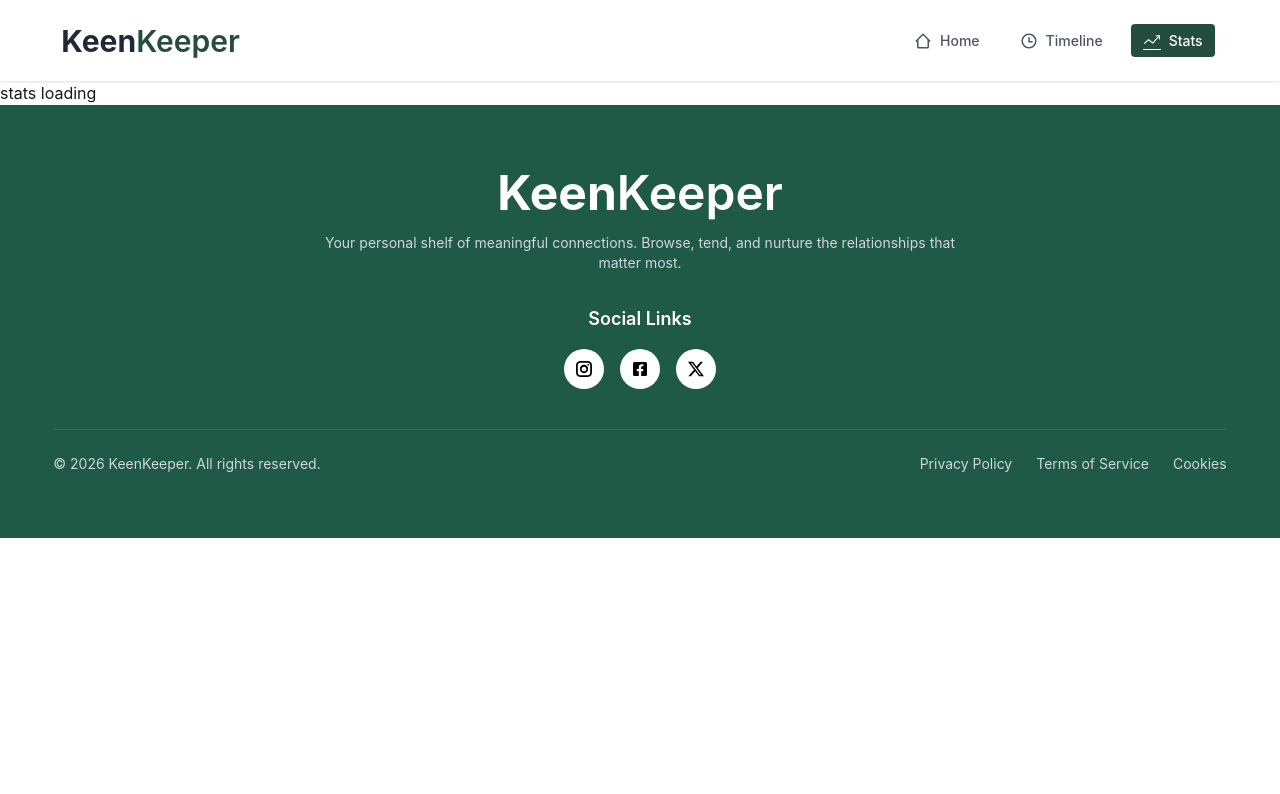
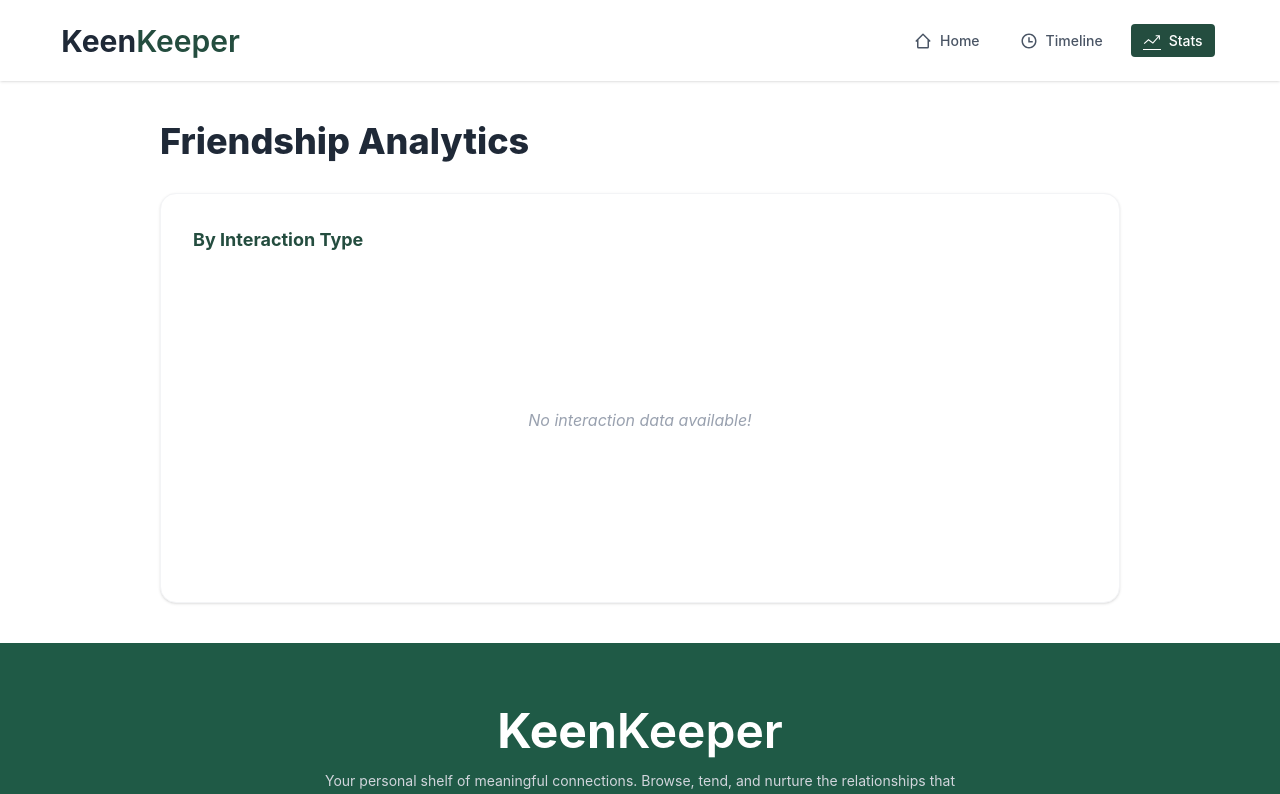
Before and after one commit to saiful-islam-soaus-45/assignment-7, a React (Vite) app: page /stats in a window 1280 px wide. Shown: the top 794 px of the page. Built offline with nearby package versions, Linux system fonts and the light colour scheme.

Commit message:
added stats page and interaction chart

```diff
--- a/package.json
+++ b/package.json
@@ -19,6 +19,7 @@
     "react-loading-indicators": "^1.0.1",
     "react-router": "^7.15.0",
     "react-router-dom": "^7.15.1",
+    "recharts": "^3.8.1",
     "tailwindcss": "^4.3.0"
   },
   "devDependencies": {
--- a/src/pages/stats/Stats.jsx
+++ b/src/pages/stats/Stats.jsx
@@ -1,7 +1,78 @@
+import { useContext } from "react";
+import { TimelineContext } from "../../components/context/TimelineContext";
+import { PieChart, Pie, Cell, ResponsiveContainer, Legend } from "recharts";
+
 const Stats = () => {
+    const { timeline } = useContext(TimelineContext);
+
+    const counts = timeline.reduce(
+        (acc, item) => {
+            if (item.type === "Call") acc.call += 1;
+            if (item.type === "Text") acc.text += 1;
+            if (item.type === "Video") acc.video += 1;
+            return acc;
+        },
+        { call: 0, text: 0, video: 0 }
+    );
+
+    const data = [
+        { name: "Call", value: counts.call },
+        { name: "Text", value: counts.text },
+        { name: "Video", value: counts.video },
+    ];
+
+    const COLORS = ["#244D3F", "#7C3AED", "#22C55E"];
+
+    const hasData = counts.call > 0 || counts.text > 0 || counts.video > 0;
+
     return (
-        <div>
-            <h2>stats loading</h2>
+        <div className="w-9/12 mx-auto py-10">
+
+            <h2 className="text-4xl font-extrabold text-[#1F2937] mb-8">
+                Friendship Analytics
+            </h2>
+
+
+            <div className="bg-white p-8 rounded-2xl border border-gray-100 shadow-sm">
+                <h3 className="text-lg font-bold text-[#244D3F] mb-4">
+                    By Interaction Type
+                </h3>
+
+                {hasData ? (
+                    <div className="w-full h-75 flex justify-center items-center">
+                        <ResponsiveContainer width="100%" height="100%">
+                            <PieChart>
+                                <Pie
+                                    data={data}
+                                    cx="50%"
+                                    cy="50%"
+                                    innerRadius={70}
+                                    outerRadius={90}
+                                    paddingAngle={5}
+                                    dataKey="value"
+                                >
+                                    {data.map((entry, index) => (
+                                        <Cell
+                                            key={`cell-${index}`}
+                                            fill={COLORS[index % COLORS.length]}
+                                        />
+                                    ))}
+                                </Pie>
+                                <Legend
+                                    iconType="circle"
+                                    layout="horizontal"
+                                    verticalAlign="bottom"
+                                    align="center"
+                                />
+                            </PieChart>
+                        </ResponsiveContainer>
+                    </div>
+                ) : (
+                    <div className="h-75 flex items-center justify-center text-gray-400 italic">
+                        No interaction data available!
+                    </div>
+                )}
+            </div>
         </div>
     );
 };
```
Also changed, not shown: 2 other files (tests, documents, lock files or other folders).
